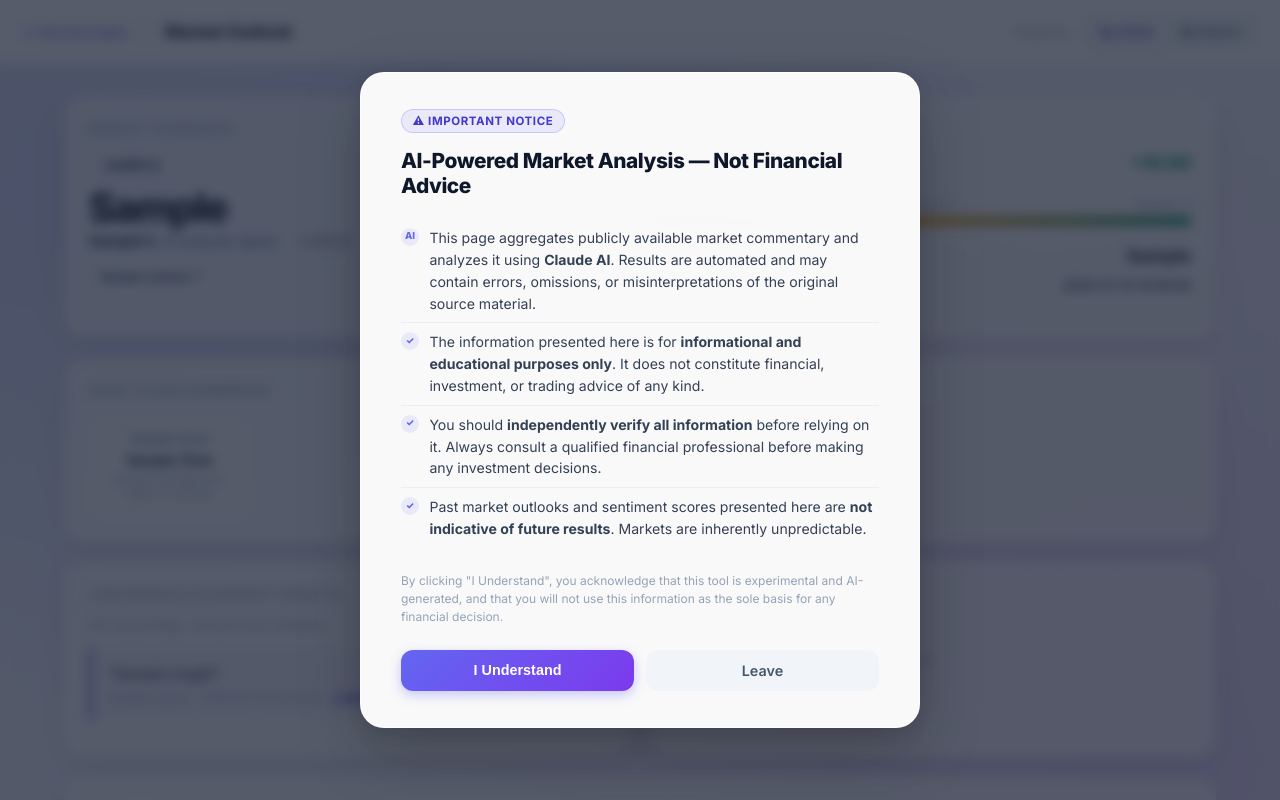
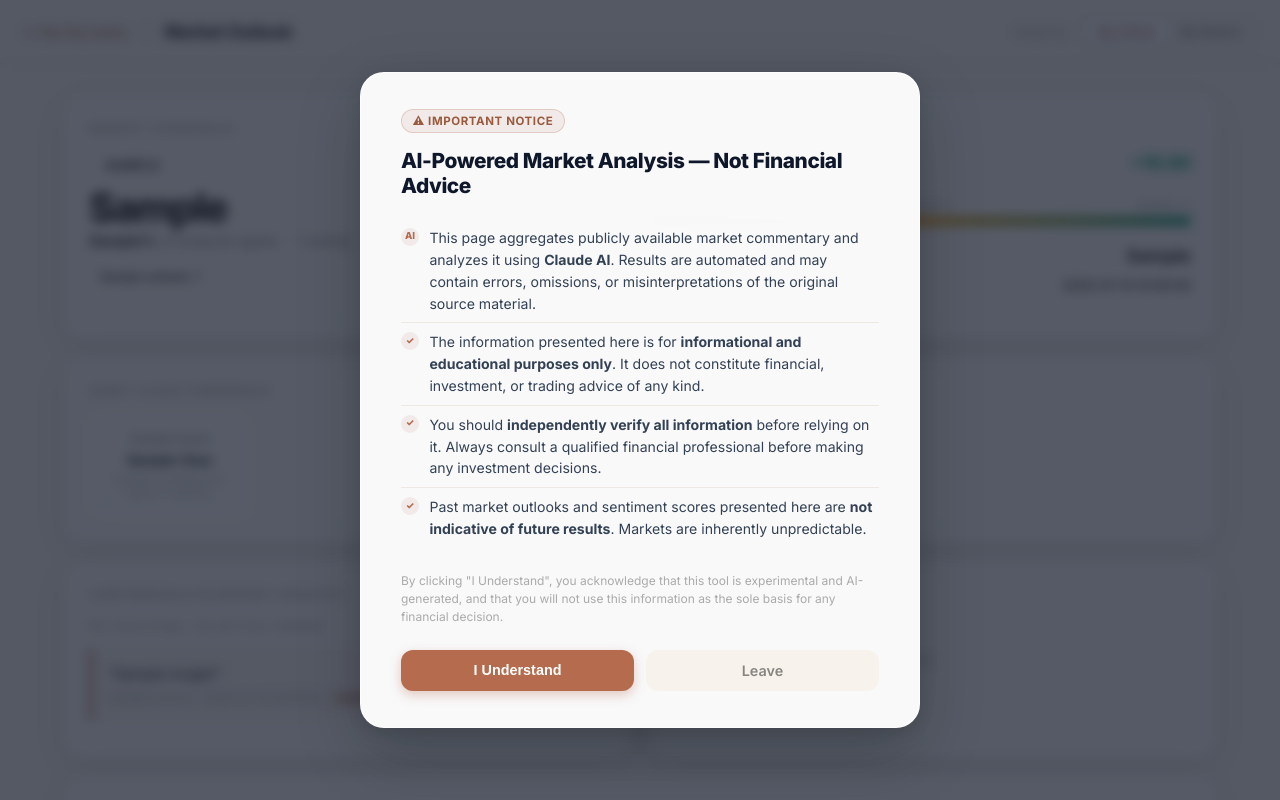
Before and after one commit to bwall3340/thetinytasks, a Flask app: template WSR/templates/market/index.html in a window 1280 px wide. Run offline with Flask 3, Linux system fonts and the light colour scheme; tables that the repository leaves empty hold one stand-in row (values such as "Sample post"); the template is opened without the code that fills it: values that come from a table or form of the project are taken from there, most other values are stand-ins (such as "Sample title", 1, 10 or a date in 2020).

Commit message:
Restyle about, market, and meal pages to match design system
- about.html: cream background, Cormorant Garamond headings, terracotta
  accent replacing all purple/indigo
- market/index.html: warm cream background, terracotta accent, ink text,
  warm card surfaces; financial semantic colors (green/red/amber) preserved
- meal/index.html: olive replaces emerald green, cream background, ink
  text; difficulty tag colors (amber/red) preserved

Co-Authored-By: Claude Sonnet 4.6 <noreply@anthropic.com>

```diff
--- a/WSR/templates/market/index.html
+++ b/WSR/templates/market/index.html
@@ -4,46 +4,44 @@
     <meta charset="UTF-8">
     <meta name="viewport" content="width=device-width, initial-scale=1.0">
     <title>Market Outlook — The Tiny Tasks</title>
-    <link href="https://fonts.googleapis.com/css2?family=Inter:wght@300;400;500;600;700;800&display=swap" rel="stylesheet">
+    <link href="https://fonts.googleapis.com/css2?family=Cormorant+Garamond:wght@400;600&family=Inter:wght@300;400;500;600;700;800&display=swap" rel="stylesheet">
     <style>
         *, *::before, *::after { box-sizing: border-box; margin: 0; padding: 0; }
 
         body {
             font-family: 'Inter', -apple-system, sans-serif;
-            background: radial-gradient(ellipse 70% 55% at 10% 20%, rgba(99,102,241,0.18) 0%, transparent 100%),
-                        radial-gradient(ellipse 60% 70% at 90% 80%, rgba(168,85,247,0.16) 0%, transparent 100%),
-                        linear-gradient(135deg, #f0f4ff 0%, #faf5ff 100%);
+            background: #F7F3EC;
             min-height: 100vh;
-            color: #1e293b;
+            color: #2B2A28;
         }
 
         /* ── Header bar ── */
         .site-header {
             position: sticky; top: 0; z-index: 100;
-            background: rgba(255,255,255,0.92);
+            background: rgba(247, 243, 236, 0.95);
             backdrop-filter: blur(20px);
-            border-bottom: 1px solid rgba(226,232,240,0.8);
+            border-bottom: 1px solid #E7DED2;
             height: 64px;
             display: flex; align-items: center;
             padding: 0 1.5rem; gap: 1rem;
         }
         .site-header a.home-link {
-            font-size: 0.85rem; font-weight: 500; color: #6366f1;
+            font-size: 0.85rem; font-weight: 500; color: #B46B4E;
             text-decoration: none; display: flex; align-items: center; gap: 0.35rem;
         }
         .site-header a.home-link:hover { text-decoration: underline; }
         .site-header h1 {
-            font-size: 1.1rem; font-weight: 700; color: #1e293b;
+            font-size: 1.1rem; font-weight: 700; color: #2B2A28;
             letter-spacing: -0.02em;
         }
-        .site-header .sep { color: #cbd5e1; }
+        .site-header .sep { color: #D9CCBD; }
 
         /* ── Layout ── */
         .page { max-width: 1200px; margin: 0 auto; padding: 2rem 1.5rem 4rem; }
 
         /* ── Glass card ── */
         .card {
-            background: rgba(255,255,255,0.7);
+            background: rgba(253, 250, 246, 0.85);
             backdrop-filter: blur(24px) saturate(180%);
             border: 1px solid rgba(255,255,255,0.6);
             border-radius: 20px;
@@ -54,7 +52,7 @@
 
         .section-title {
             font-size: 0.75rem; font-weight: 600; letter-spacing: 0.08em;
-            text-transform: uppercase; color: #94a3b8; margin-bottom: 1rem;
+            text-transform: uppercase; color: rgba(43, 42, 40, 0.38); margin-bottom: 1rem;
         }
 
         /* ── Consensus hero ── */
@@ -86,12 +84,12 @@
         .ol-neutral  { color: #d97706; }
 
         .confidence-row {
-            font-size: 0.9rem; color: #64748b; margin-bottom: 1rem;
+            font-size: 0.9rem; color: rgba(43, 42, 40, 0.55); margin-bottom: 1rem;
         }
-        .confidence-row strong { color: #1e293b; }
+        .confidence-row strong { color: #2B2A28; }
 
         .sentiment-bar-wrap { margin-top: 0.75rem; }
-        .sentiment-label { font-size: 0.75rem; color: #94a3b8; margin-bottom: 0.3rem;
+        .sentiment-label { font-size: 0.75rem; color: rgba(43, 42, 40, 0.38); margin-bottom: 0.3rem;
             display: flex; justify-content: space-between; }
         .sentiment-track {
             height: 8px; border-radius: 4px;
@@ -147,52 +145,52 @@
         .av-overweight  { color: #059669; }
         .av-underweight { color: #dc2626; }
         .av-neutral      { color: #d97706; }
-        .asset-conf { font-size: 0.7rem; color: #94a3b8; }
+        .asset-conf { font-size: 0.7rem; color: rgba(43, 42, 40, 0.38); }
 
         /* ── Themes ── */
         .theme-tags { display: flex; flex-wrap: wrap; gap: 0.5rem; }
         .theme-tag {
             display: inline-flex; align-items: center; gap: 0.35rem;
             padding: 0.35rem 0.7rem; border-radius: 20px;
-            background: rgba(99,102,241,0.08); border: 1px solid rgba(99,102,241,0.18);
-            font-size: 0.8rem; color: #4338ca; font-weight: 500;
+            background: rgba(180, 107, 78, 0.08); border: 1px solid rgba(180, 107, 78, 0.18);
+            font-size: 0.8rem; color: #B46B4E; font-weight: 500;
             transition: background 0.15s;
         }
-        .theme-tag:hover { background: rgba(99,102,241,0.15); }
+        .theme-tag:hover { background: rgba(180, 107, 78, 0.15); }
         .theme-tag-badge {
-            background: #6366f1; color: #fff; font-size: 0.65rem; font-weight: 700;
+            background: #B46B4E; color: #fff; font-size: 0.65rem; font-weight: 700;
             border-radius: 10px; padding: 0.05rem 0.35rem; min-width: 1.4rem;
             text-align: center;
         }
         /* larger badges for high-frequency themes */
-        .theme-tag.freq-high { background: rgba(99,102,241,0.14); border-color: rgba(99,102,241,0.35); font-size: 0.875rem; }
-        .theme-tag.freq-high .theme-tag-badge { background: #4f46e5; }
+        .theme-tag.freq-high { background: rgba(180, 107, 78, 0.14); border-color: rgba(180, 107, 78, 0.35); font-size: 0.875rem; }
+        .theme-tag.freq-high .theme-tag-badge { background: #9A5A3E; }
 
         /* ── Unique insights ── */
         .insight-card {
-            border-left: 3px solid #6366f1;
-            background: rgba(99,102,241,0.04);
+            border-left: 3px solid #B46B4E;
+            background: rgba(180, 107, 78, 0.04);
             border-radius: 0 12px 12px 0;
             padding: 0.85rem 1rem;
             margin-bottom: 0.75rem;
         }
-        .insight-text { font-size: 0.9rem; color: #1e293b; line-height: 1.5; margin-bottom: 0.35rem; }
-        .insight-meta { font-size: 0.75rem; color: #94a3b8; }
+        .insight-text { font-size: 0.9rem; color: #2B2A28; line-height: 1.5; margin-bottom: 0.35rem; }
+        .insight-meta { font-size: 0.75rem; color: rgba(43, 42, 40, 0.38); }
         .insight-outlook { display: inline-block; padding: 0.1rem 0.4rem; border-radius: 4px;
             font-size: 0.65rem; font-weight: 600; text-transform: uppercase; margin-left: 0.35rem; }
         .insight-why {
             margin-top: 0.5rem; padding: 0.4rem 0.6rem;
-            background: rgba(99,102,241,0.07); border-radius: 6px;
-            font-size: 0.78rem; color: #4338ca; line-height: 1.45;
+            background: rgba(180, 107, 78, 0.07); border-radius: 6px;
+            font-size: 0.78rem; color: #9A5A3E; line-height: 1.45;
         }
         .insight-why-label { font-weight: 700; margin-right: 0.3rem; font-size: 0.7rem;
             text-transform: uppercase; letter-spacing: 0.04em; }
         .insights-meta-bar {
             display: flex; align-items: center; gap: 0.5rem;
-            margin-bottom: 1rem; font-size: 0.75rem; color: #94a3b8;
+            margin-bottom: 1rem; font-size: 0.75rem; color: rgba(43, 42, 40, 0.38);
         }
         .insights-meta-bar .ci-badge {
-            background: rgba(99,102,241,0.1); color: #4338ca; border-radius: 100px;
+            background: rgba(180, 107, 78, 0.1); color: #9A5A3E; border-radius: 100px;
             padding: 0.15rem 0.5rem; font-size: 0.7rem; font-weight: 600;
         }
 
@@ -200,7 +198,7 @@
         .article-row {
             display: flex; gap: 1rem; align-items: flex-start;
             padding: 0.85rem 0;
-            border-bottom: 1px solid rgba(226,232,240,0.6);
+            border-bottom: 1px solid rgba(231, 222, 210, 0.6);
         }
         .article-row:last-child { border-bottom: none; }
         .article-dot {
@@ -209,9 +207,9 @@
         .dot-bullish { background: #059669; }
         .dot-bearish { background: #dc2626; }
         .dot-neutral  { background: #d97706; }
-        .dot-none     { background: #cbd5e1; }
-        .article-title { font-size: 0.875rem; font-weight: 500; color: #1e293b; margin-bottom: 0.2rem; }
-        .article-meta  { font-size: 0.75rem; color: #94a3b8; }
+        .dot-none     { background: #D9CCBD; }
+        .article-title { font-size: 0.875rem; font-weight: 500; color: #2B2A28; margin-bottom: 0.2rem; }
+        .article-meta  { font-size: 0.75rem; color: rgba(43, 42, 40, 0.38); }
 
         /* ── Main grid layout ── */
         .main-grid {
@@ -257,8 +255,8 @@
         }
         .disclaimer-badge {
             display: inline-flex; align-items: center; gap: 0.4rem;
-            background: rgba(99,102,241,0.1); color: #4338ca;
-            border: 1px solid rgba(99,102,241,0.25);
+            background: rgba(180, 107, 78, 0.1); color: #9A5A3E;
+            border: 1px solid rgba(180, 107, 78, 0.25);
             border-radius: 100px; font-size: 0.72rem; font-weight: 700;
             letter-spacing: 0.05em; text-transform: uppercase;
             padding: 0.25rem 0.65rem; margin-bottom: 1rem;
@@ -272,18 +270,18 @@
             display: flex; gap: 0.65rem; align-items: flex-start;
             font-size: 0.88rem; color: #334155; line-height: 1.55;
             padding: 0.5rem 0;
-            border-bottom: 1px solid rgba(226,232,240,0.6);
+            border-bottom: 1px solid rgba(231, 222, 210, 0.6);
         }
         .disclaimer-points li:last-child { border-bottom: none; }
         .disclaimer-points li .dp-icon {
             flex-shrink: 0; margin-top: 0.05rem;
             width: 18px; height: 18px; border-radius: 50%;
-            background: rgba(99,102,241,0.1);
+            background: rgba(180, 107, 78, 0.1);
             display: flex; align-items: center; justify-content: center;
-            font-size: 0.6rem; color: #6366f1; font-weight: 800;
+            font-size: 0.6rem; color: #B46B4E; font-weight: 800;
         }
         .disclaimer-footer {
-            font-size: 0.75rem; color: #94a3b8; line-height: 1.5;
+            font-size: 0.75rem; color: rgba(43, 42, 40, 0.38); line-height: 1.5;
             margin-bottom: 1.5rem;
         }
         .disclaimer-actions { display: flex; gap: 0.75rem; }
@@ -294,18 +292,18 @@
             text-decoration: none; display: inline-block;
         }
         .disc-btn-primary {
-            background: linear-gradient(135deg, #6366f1, #7c3aed);
-            color: #fff; box-shadow: 0 4px 12px rgba(99,102,241,0.35);
+            background: #B46B4E;
+            color: #fff; box-shadow: 0 4px 12px rgba(180, 107, 78, 0.35);
         }
-        .disc-btn-primary:hover { transform: translateY(-1px); box-shadow: 0 6px 16px rgba(99,102,241,0.45); }
-        .disc-btn-secondary { background: #f1f5f9; color: #475569; }
-        .disc-btn-secondary:hover { background: #e2e8f0; }
+        .disc-btn-primary:hover { transform: translateY(-1px); box-shadow: 0 6px 16px rgba(180, 107, 78, 0.45); }
+        .disc-btn-secondary { background: #F7F3EC; color: rgba(43, 42, 40, 0.55); }
+        .disc-btn-secondary:hover { background: #E7DED2; }
 
         /* ── Weighting toggle ── */
         .weight-toggle {
             display: inline-flex;
-            background: rgba(241,245,249,0.9);
-            border: 1px solid rgba(226,232,240,0.8);
+            background: rgba(247, 243, 236, 0.9);
+            border: 1px solid #E7DED2;
             border-radius: 10px;
             padding: 3px;
             gap: 2px;
@@ -466,7 +464,7 @@
                 <div class="insight-meta">
                     {{ ins.source }} &middot; {{ ins.date }}
                     {% if ins.outlook %}
-                    <span class="insight-outlook" style="background:rgba(99,102,241,0.1);color:#6366f1;">{{ ins.outlook }}</span>
+                    <span class="insight-outlook" style="background:rgba(180,107,78,0.1);color:#B46B4E;">{{ ins.outlook }}</span>
                     {% endif %}
                 </div>
                 {% if ins.why_divergent %}
@@ -490,7 +488,7 @@
                 <div class="insight-meta">
                     {{ ins.source }} &middot; {{ ins.date }}
                     {% if ins.outlook %}
-                    <span class="insight-outlook" style="background:rgba(99,102,241,0.1);color:#6366f1;">{{ ins.outlook }}</span>
+                    <span class="insight-outlook" style="background:rgba(180,107,78,0.1);color:#B46B4E;">{{ ins.outlook }}</span>
                     {% endif %}
                 </div>
             </div>
@@ -526,7 +524,7 @@
                         {% endif %}
                     </div>
                     {% if article.analysis and article.analysis.summary %}
-                    <div style="font-size:0.78rem;color:#64748b;margin-top:0.25rem;line-height:1.4;">
+                    <div style="font-size:0.78rem;color:rgba(43,42,40,0.55);margin-top:0.25rem;line-height:1.4;">
                         {{ article.analysis.summary[:160] }}{{ '...' if article.analysis.summary|length > 160 else '' }}
                     </div>
                     {% endif %}
```
Also changed, not shown: other parts of WSR/templates/market/index.html (+14 -14 lines), WSR/templates/meal/index.html (+28 -28 lines), about.html (+27 -36 lines).
